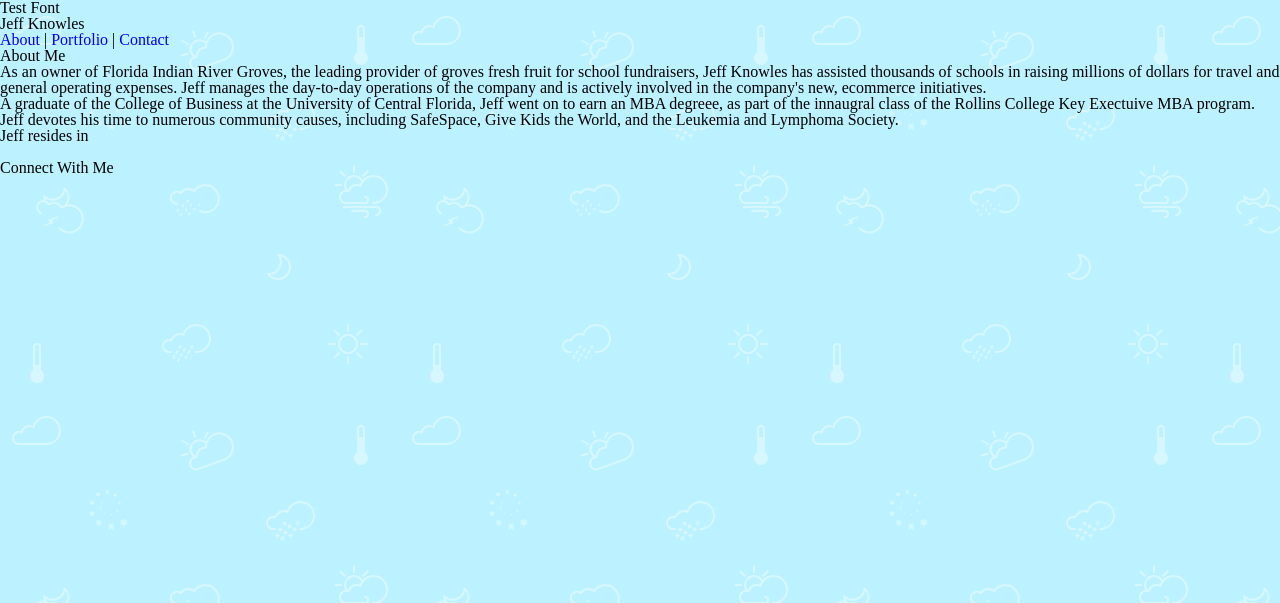
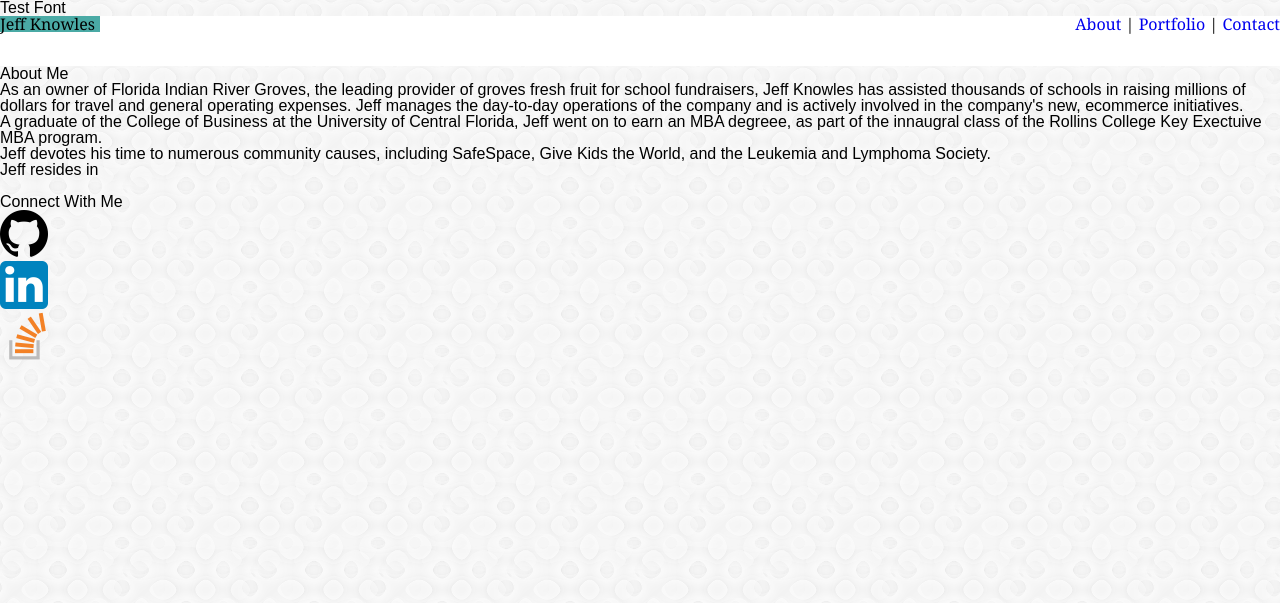
Before and after one commit to JTK0616/Basic-Portfolio, a PHP site: page / in a window 1280 px wide. Shown: the top 603 px of the page. Run offline with PHP 8.4, Linux system fonts and the light colour scheme.

Commit message:
Start of CSS development

```diff
--- a/assets/css/mystyle.css
+++ b/assets/css/mystyle.css
@@ -1,3 +1,33 @@
+* {
+	margin-left:20px
+	margin-right:20px;
+}
+
 body {
-	background-image:url('../images/weather.png');
+	background-image:url('../images/confectionary.png');
+	font-family: "Arial", "Helvetica Neue", "Helvetica", "sans-serif";
+	font: #777777;
+
 	}
+
+header {
+	width:100%;
+	height: 50px;
+	background-color: #ffffff;
+	background-border: #cccccc;
+	font-family: "Georgia", "Times", "Times New Roman", "serif";
+}
+
+.logo {
+	width:100px;
+	background-color:#4aaaa5;
+	float:left;
+}
+
+.NavMenu {
+	float: right;
+}
+
+h1 {
+	font-color:#4aaaa5;
+}
--- a/index.html
+++ b/index.html
@@ -13,13 +13,15 @@
 Test Font
 
 <header>
+	<div class="logo">
+		<h1> Jeff Knowles </h1>
+	</div>
 
-		<h1> Jeff Knowles </h1>
-
-
+	<div class="NavMenu">
 		<a href="index.html" STYLE="text-decoration: none">About</a> |
 		<a href="portfolio.html" STYLE="text-decoration: none">Portfolio</a> |
 		<a href="contact.html" STYLE="text-decoration: none">Contact</a>
+	</div>
 
 
 
@@ -42,6 +44,9 @@ Test Font
 	<div class="Connect">
 
 		<h2>Connect With Me</h2>
+		<IMG SRC="assets/images/Github.png" ALT="GitHub"><br>
+		<IMG SRC="assets/images/LinkedIn.png" ALT="LinkedIn"><br>
+		<IMG SRC="assets/images/StackOverflow.png" ALT="StackOverflow"><br>
 
 	</div>
 
```
Also changed, not shown: assets/images/confectionary.png (added), 2 other files.
